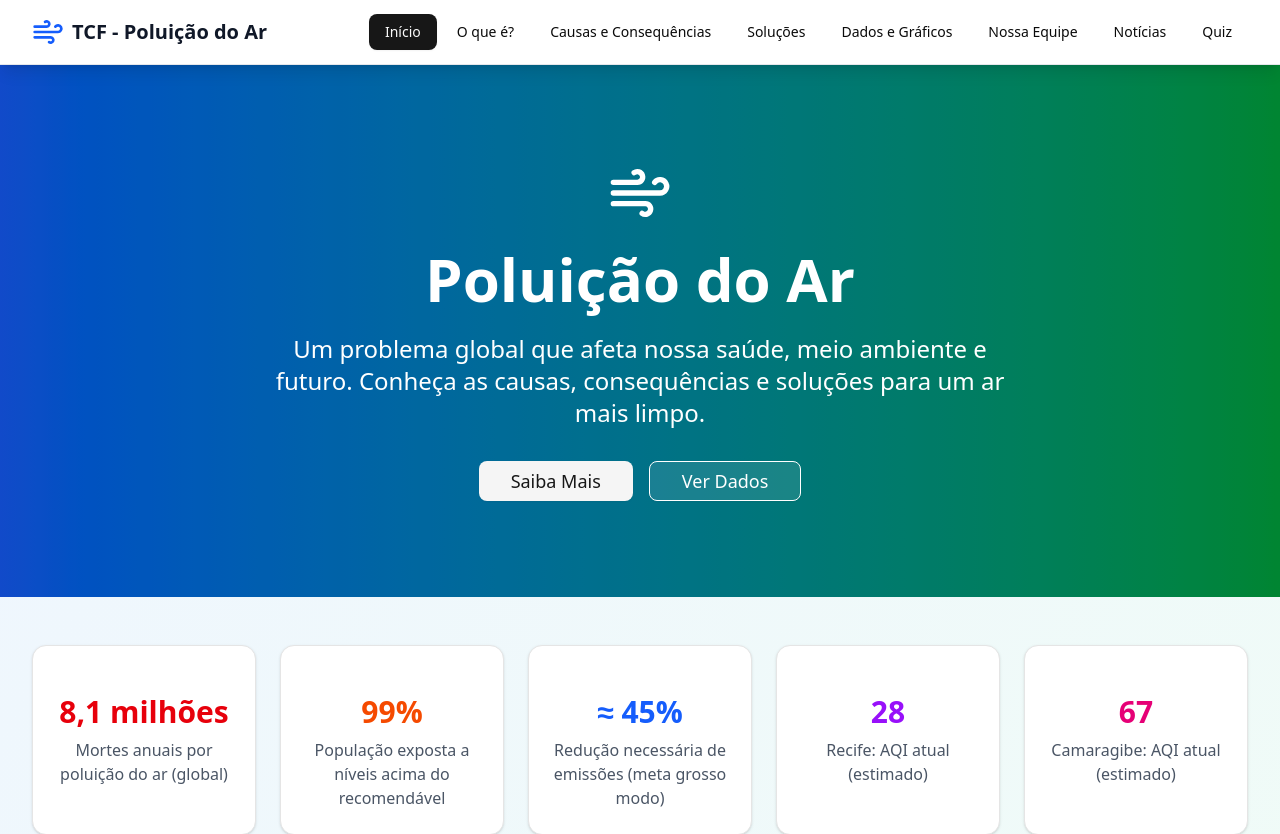
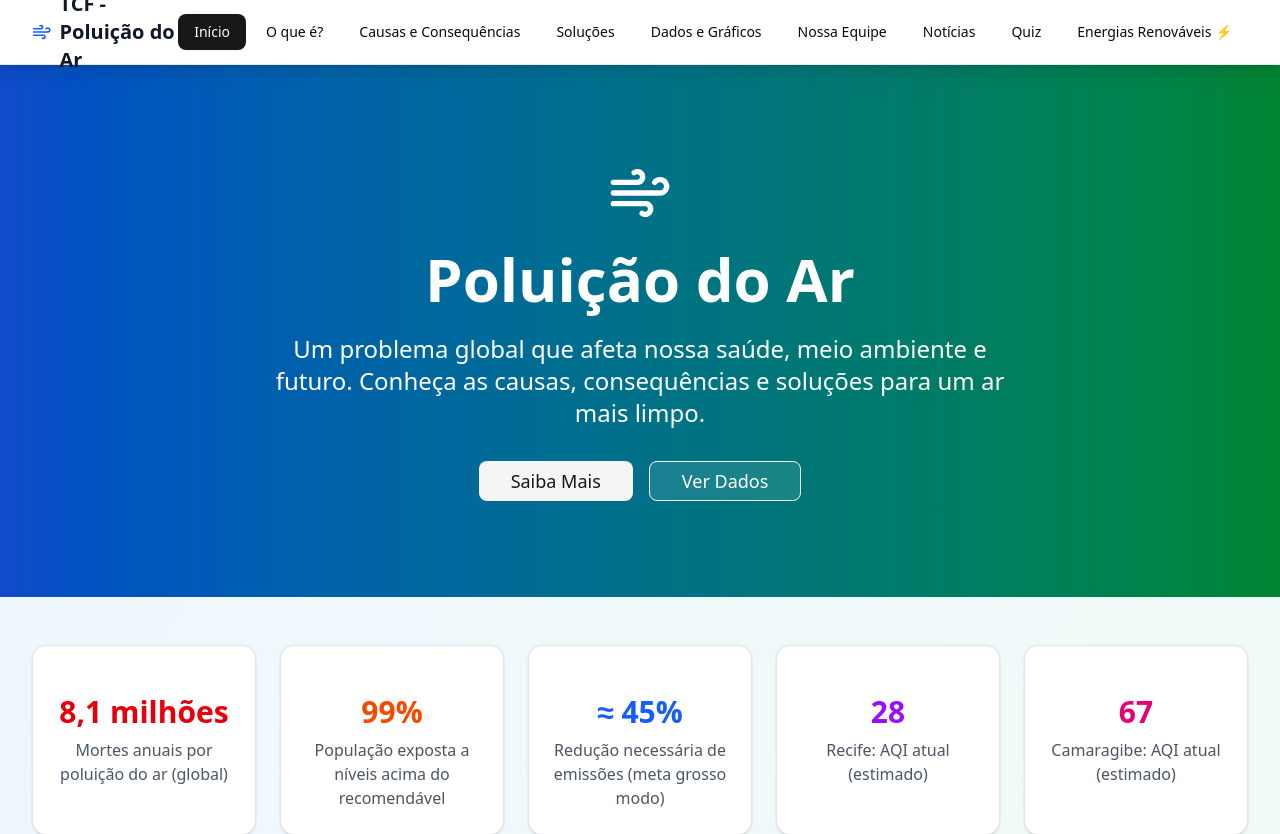
Before and after one commit to THZIMX/Tcf, a React (Vite) app: page / in a window 1280 px wide. Shown: the top 834 px of the page. Built offline with nearby package versions, Linux system fonts and the light colour scheme.

Commit message:
Update Navigation.jsx

```diff
--- a/src/components/Navigation.jsx
+++ b/src/components/Navigation.jsx
@@ -13,7 +13,9 @@ const Navigation = ({ currentPage, onPageChange }) => {
     { id: 'data', label: 'Dados e Gráficos' },
     { id: 'team', label: 'Nossa Equipe' },
     { id: 'news', label: 'Notícias' },
-    { id: 'quiz', label: 'Quiz' }
+    { id: 'quiz', label: 'Quiz' },
+    // 👇 Nova página adicionada:
+    { id: 'energias', label: 'Energias Renováveis ⚡' }
   ]
 
   const handlePageChange = (pageId) => {
```
